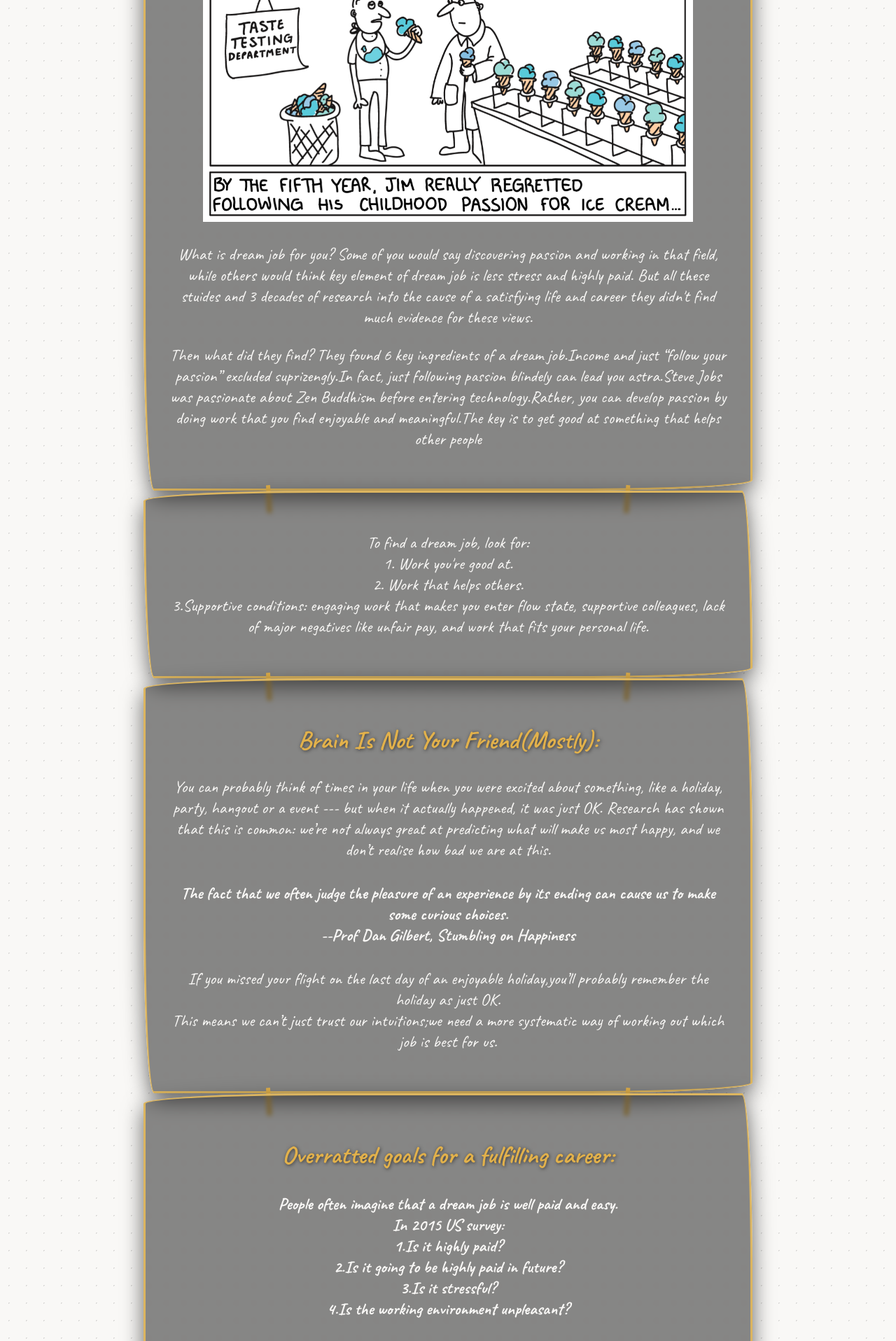
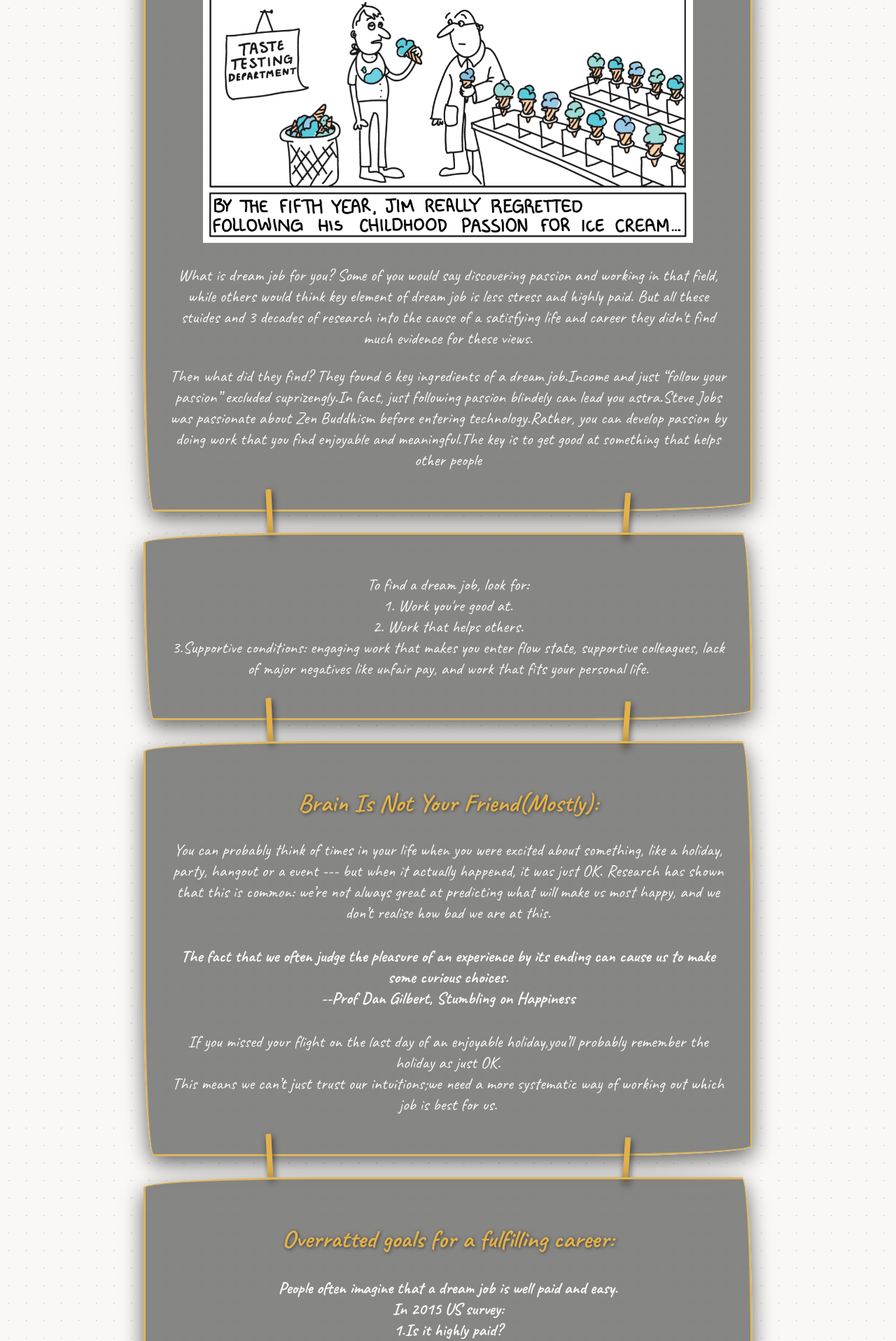
Before and after one commit to Dixit106/BETHEMYSTIC, a Flask app: page /part1 in a window 1280 px wide. Shown: the part 801-2717 px from the top of the page at 70% size. Run offline with Flask 3, Linux system fonts and the light colour scheme.

Commit message:
solving bugs in part 1 webpage probably final version for this page

```diff
--- a/static/css/style.css
+++ b/static/css/style.css
@@ -121,26 +121,28 @@ a.sketch-button {
     position: absolute;
     bottom: -2.2rem;
     left: 20%;
-    width: 6px;
-    height: 2.5rem;
+    width: 8px;
+    height: 4rem;
     background-color: #E2B14B;
     border-radius: 255px 15px 225px 15px / 15px 225px 15px 255px;
     transform: rotate(-3deg);
-    z-index: -1;
+    z-index: 10;
+    box-shadow: 2px 4px 10px rgba(0, 0, 0, 0.6);
 }
 
 /* right rope */
 .article-card:not(:last-of-type)::after {
     content: "";
     position: absolute;
-    bottom: -2.2rem;
+    bottom: -2.5rem;
     right: 20%;
-    width: 6px;
-    height: 2.5rem;
+    width: 8px;
+    height: 4rem;
     background-color: #E2B14B;
     border-radius: 15px 225px 15px 255px / 255px 15px 225px 15px;
     transform: rotate(4deg);
-    z-index: -1;
+    z-index: 10;
+    box-shadow: 2px 4px 10px rgba(0,0,0,0.6);
 }
 
 .imagecontainer {
--- a/templates/part1.html
+++ b/templates/part1.html
@@ -13,7 +13,28 @@
 <body>
 
 
+     <video autoplay loop muted playsinline class="bg-video">
+        <source src="{{ url_for('static', filename='images/mysticbg.mp4') }}" type="video/mp4">
+    </video>
+
+
     <div id="cursor-follower"></div>
+
+    <header class="drip-header">
+        <nav class="navbar">
+            <div class="logo-circle">
+                <img src="{{ url_for('static', filename='images/github-logo.png') }}" alt="My logo">
+            </div>
+            <div class="webtitle">
+                <h1>BE THE <span class="highlight">MYSTIC</span></h1>
+            </div>
+            <div class="nav-links">
+                <a href="{{ url_for('part1') }}">Part 1</a>
+                <a href="{{ url_for('part2') }}">Part 2</a>
+                <a href="{{ url_for('part3') }}">Part 3</a>
+            </div>
+        </nav>
+    </header>
 
     <main class="container">
 
@@ -34,7 +55,7 @@
 
 
         </section>
-
+        <br>
         <section class="sketch-card article-card">
 
             <h2>60 studies were reviewed for what makes for a dream job.Here’s what they found:</h2>
@@ -53,7 +74,7 @@
                 develop passion by doing work that you find enjoyable and meaningful.The key is to
                 get good at something that helps other people</p>
         </section>
-
+        <br>
         <section class="sketch-card article-card">
             <p>To find a dream job, look for:
                 <br>
@@ -64,7 +85,7 @@
                 3.Supportive conditions: engaging work that makes you enter flow state, supportive colleagues,
                 lack of major negatives like unfair pay, and work that fits your personal life.</p>
         </section>
-
+        <br>
         <section class="sketch-card article-card">
             <h2>Brain Is Not Your Friend(Mostly):</h2>
             <p>You can probably think of times in your life when you were excited about something,
@@ -82,7 +103,7 @@
                 This means we can’t just trust our intuitions;we need a more systematic way of working out
                 which job is best for us.</p>
         </section>
-
+        <br>
         <section class="sketch-card article-card">
             <h2>Overratted goals for a fulfilling career:</h2>
 
@@ -194,7 +215,7 @@
                 </div>
 
         </section>
-
+        <br>
         <section class="sketch-card article-card">
             <h2>6 Ingredients for Dream Job:</h2>
 
@@ -289,7 +310,7 @@
             <p>So this last factor is a reminder to consider how your career fits with the rest of your life.
             </p>
         </section>
-
+        <br>
         <section class="sketch-card article-card">
             <h2>Should U Just Follow Your Passion?</h2>
 
@@ -346,7 +367,7 @@
 
                 <h4>ALL of this means you have more options for a fulfilling career than U think.</h4>
         </section>
-
+        <br>
         <section class="sketch-card article-card">
             <h2>Do What Contributes</h2>
             <p>Our slogan for fulfilling career rather than “follow your passion would be: get good at
@@ -404,7 +425,7 @@
                     – Me
                     </h4>
         </section>
-
+        <br>
         <section class="sketch-card article-card">
             <h2>Conclusion</h2>
             <p>To have a dream job, don’t worry too much about money and stress, and don’t endlessly
@@ -416,7 +437,7 @@
 
             <h4>Keep following the guide to get answers for questions you still have in your mind.</h4>
         </section>
-
+        <br>
         <section class="sketch-card article-card">
             <h2>Applying This To Your Own Career</h2>
 
@@ -453,7 +474,7 @@
             </h4>
 
         </section>
-
+        <br>
          <div class="nav-buttons">
                 <a href="{{ url_for('home') }}" class="sketch-button nav-btn">&larr; Back Home</a>
                 <a href="{{ url_for('part2')}}" class="sketch-button nav-btn">Part 2: What to work on &rarr;</a>
```
